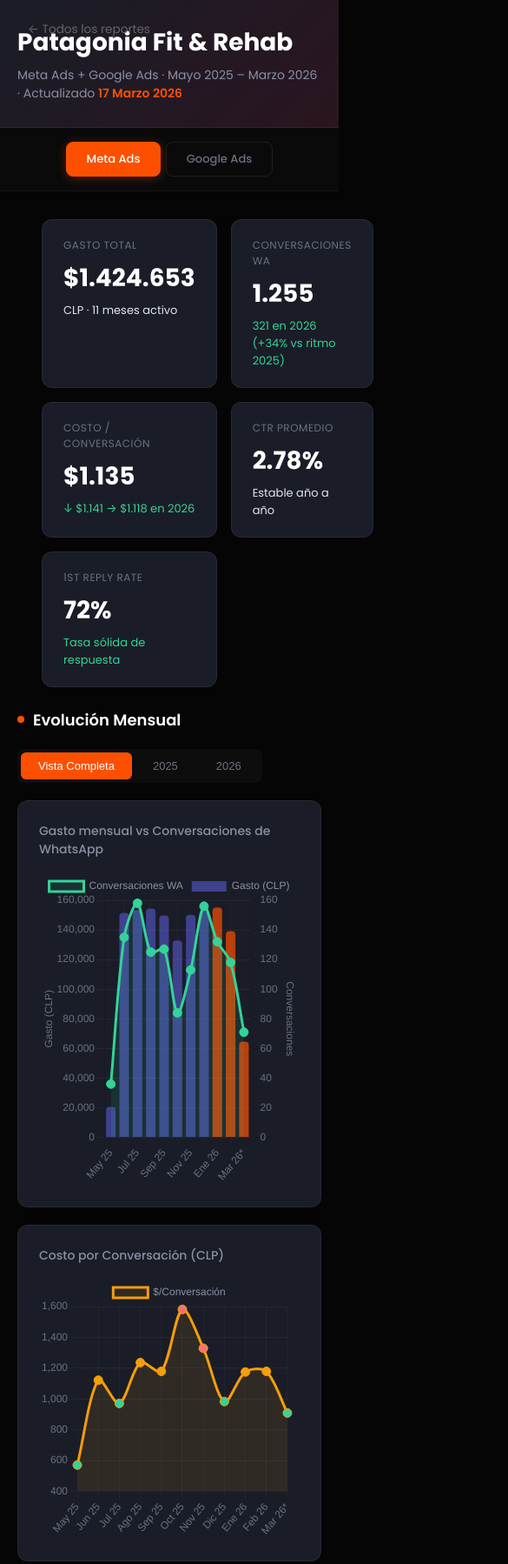
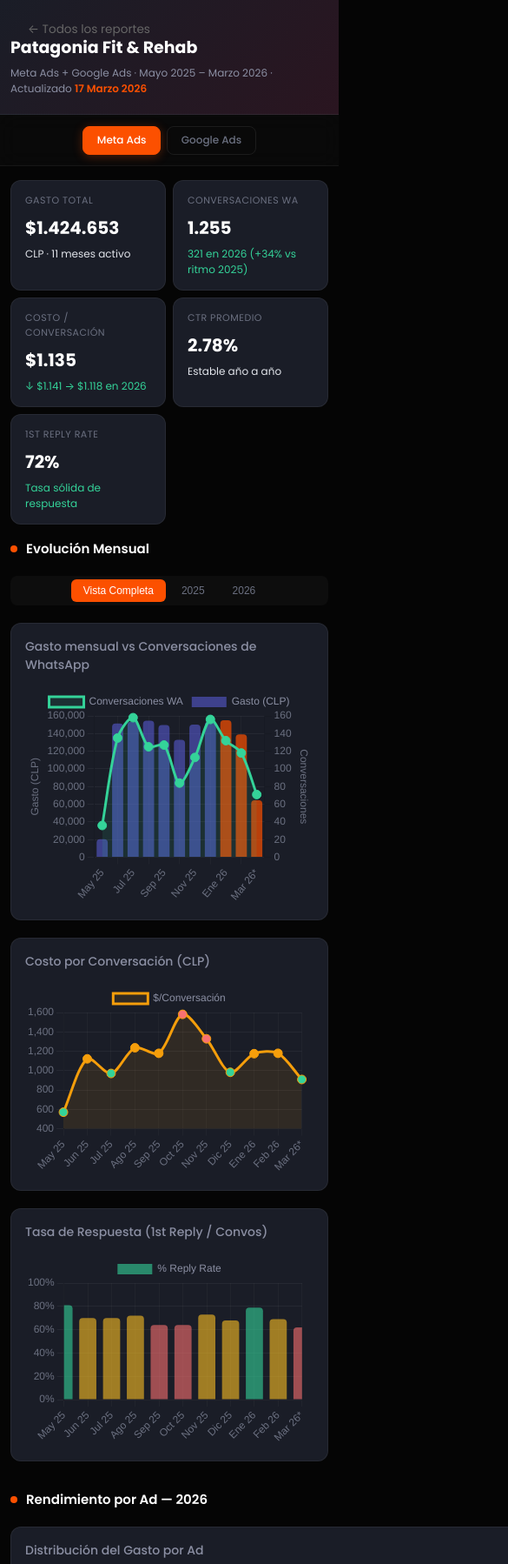
Before and after one commit to Gopoint-hub/reportes, a plain HTML site: page patagonia-fit/index.html in a window 390 px wide. Shown: the top 1798 px of the page at 87% size, 585 px wide, since content can reach past the window. Drawn offline with nearby package versions, Linux system fonts and the light colour scheme.

Commit message:
fix: responsive mobile layout - KPIs, charts, tables, analysis boxes

```diff
--- a/patagonia-fit/index.html
+++ b/patagonia-fit/index.html
@@ -238,9 +238,48 @@
 
     @media (max-width: 900px) {
       .chart-grid { grid-template-columns: 1fr; }
-      .kpi-row { grid-template-columns: repeat(2, 1fr); }
-      .section { padding: 24px 20px; }
-      .header { padding: 28px 20px; }
+      .kpi-row { grid-template-columns: repeat(2, 1fr); gap: 10px; padding: 20px 16px 0; }
+      .section { padding: 20px 16px; }
+      .header { padding: 24px 16px; }
+      .header h1 { font-size: 22px; }
+      .header .subtitle { font-size: 12px; }
+      .kpi-card { padding: 14px 16px; }
+      .kpi-card .value { font-size: 22px; }
+      .kpi-card .label { font-size: 11px; }
+      .kpi-card .change { font-size: 12px; }
+      .chart-card { padding: 16px; }
+      .chart-container { height: 250px; }
+      .chart-container.tall { height: 280px; }
+      .analysis-box { padding: 20px 16px; }
+      .analysis-box h3 { font-size: 14px; }
+      .analysis-box li { font-size: 13px; padding: 8px 0; }
+      .data-table { font-size: 11px; }
+      .data-table th { font-size: 10px; padding: 8px 6px; }
+      .data-table td { padding: 8px 6px; }
+      .footer { padding: 20px 16px; }
+      .tabs { width: 100%; justify-content: center; }
+      .tab-btn { padding: 6px 14px; font-size: 12px; }
+      .gads-kpis { grid-template-columns: repeat(2, 1fr); gap: 8px; padding: 20px 16px 0; }
+      .gads-kpi { padding: 12px 8px; }
+      .gads-kpi .value { font-size: 1.1rem; }
+      .gads-kpi .label { font-size: 0.6rem; }
+      .section-title { font-size: 15px; }
+    }
+    @media (max-width: 480px) {
+      .kpi-row { grid-template-columns: 1fr 1fr; gap: 8px; padding: 16px 12px 0; }
+      .section { padding: 16px 12px; }
+      .header { padding: 20px 12px; padding-top: 40px; }
+      .header h1 { font-size: 19px; }
+      .kpi-card .value { font-size: 20px; }
+      .chart-container { height: 220px; }
+      .chart-container.tall { height: 250px; }
+      .analysis-box { padding: 16px 12px; }
+      .analysis-box li { font-size: 12px; line-height: 1.5; }
+      .tag { font-size: 10px; padding: 1px 6px; }
+      .gads-kpis { grid-template-columns: repeat(2, 1fr); gap: 6px; padding: 16px 12px 0; }
+      .gads-kpi .value { font-size: 1rem; }
+      .platform-tab { padding: 0.4rem 1rem; font-size: 0.75rem; }
+      .data-table th, .data-table td { padding: 6px 4px; white-space: nowrap; }
     }
   </style>
 </head>
@@ -254,7 +293,7 @@
   </div>
 
   <!-- Platform Tabs -->
-  <div style="display:flex;justify-content:center;gap:0.4rem;padding:1rem;background:rgba(255,255,255,0.02);border-bottom:1px solid rgba(255,255,255,0.05);">
+  <div style="display:flex;justify-content:center;gap:0.4rem;padding:0.8rem 1rem;background:rgba(255,255,255,0.02);border-bottom:1px solid rgba(255,255,255,0.05);position:sticky;top:0;z-index:10;backdrop-filter:blur(12px);-webkit-backdrop-filter:blur(12px);">
     <button class="platform-tab active" onclick="switchPlatform('meta',this)">Meta Ads</button>
     <button class="platform-tab" onclick="switchPlatform('google',this)">Google Ads</button>
   </div>
```
